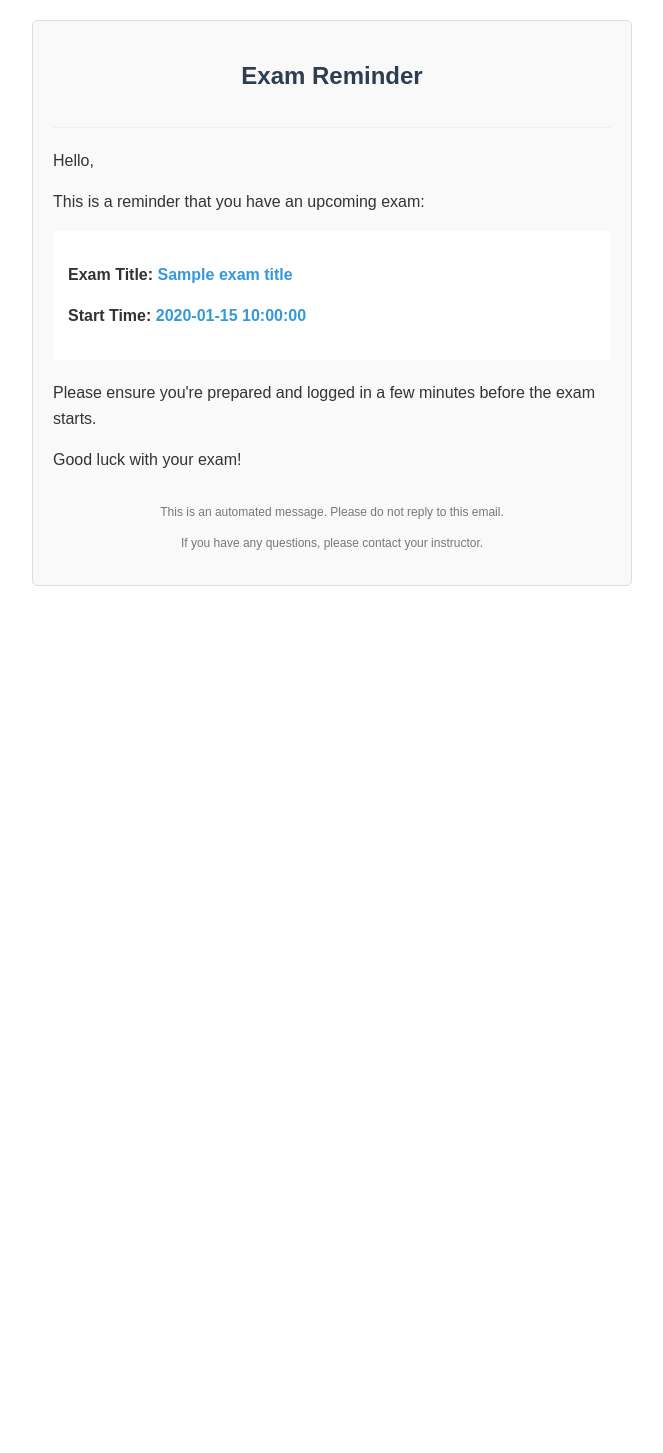
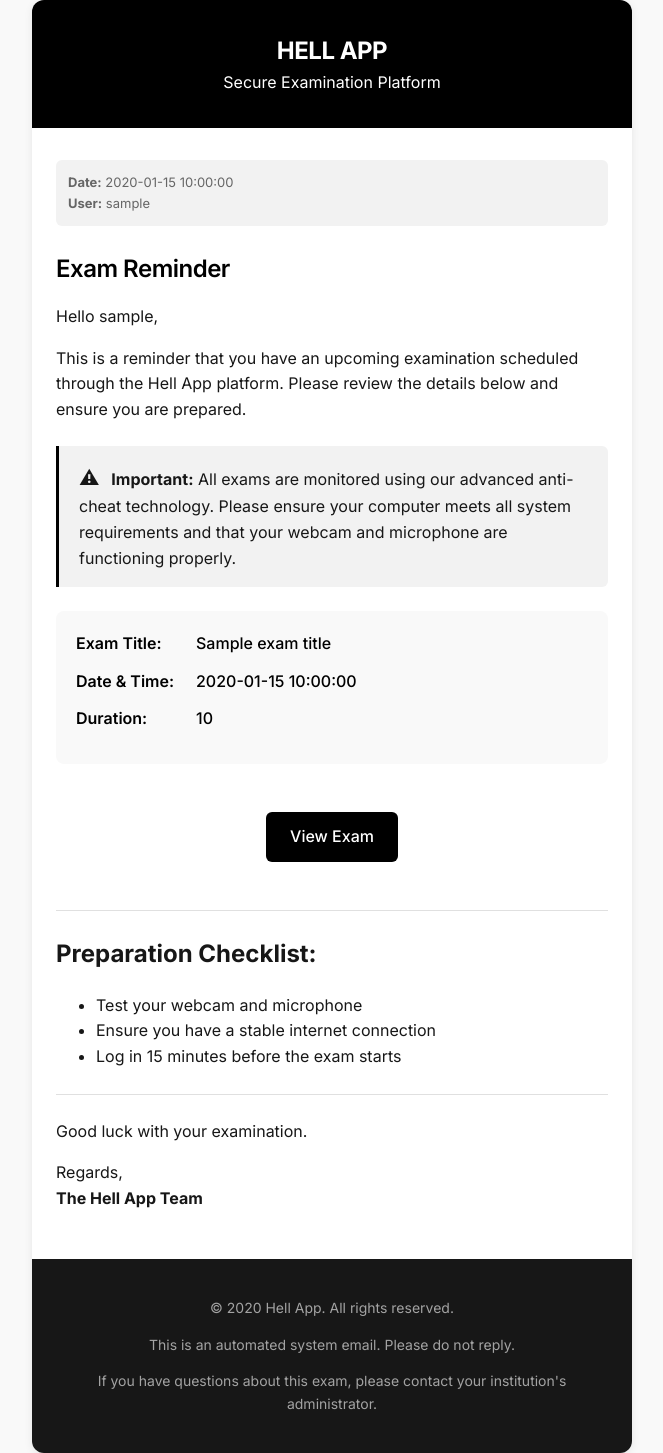
Before and after one commit to LilConsul/hell-app, a Python web app: template backend/app/celery/tasks/email_tasks/templates/exam_reminder.html in a window 1280 px wide. Shown: the whole page, without its empty margins (308-971 px from the left). Before the commit the page ends 586 px from the top, so only its background shows below. Run offline with Jinja, Linux system fonts and the light colour scheme; the template is opened without the code that fills it: most values are stand-ins (such as "Sample title", 1, 10 or a date in 2020).

Commit message:
Update .env variables, enhance email templates
git push

```diff
--- a/backend/app/auth/service.py
+++ b/backend/app/auth/service.py
@@ -126,7 +126,8 @@ class AuthService:
             user_id=user.id, token_type="password_reset"
         )
 
-        link = f"{settings.PASSWORD_RESET_URL}/{password_reset_token}"
+        link = settings.PASSWORD_RESET_URL
+        link = link.format(token=password_reset_token)
         username = (
             user.first_name + " " + user.last_name
             if user.first_name and user.last_name
--- a/backend/app/celery/tasks/email_tasks/templates/exam_reminder.html
+++ b/backend/app/celery/tasks/email_tasks/templates/exam_reminder.html
@@ -1,75 +1,224 @@
 <!DOCTYPE html>
-<html>
+<html lang="en">
 <head>
-    <meta charset="utf-8">
+    <meta charset="UTF-8">
     <meta name="viewport" content="width=device-width, initial-scale=1.0">
-    <title>Exam Reminder</title>
+    <title>Exam Reminder - Hell App</title>
     <style>
+        @import url('https://fonts.googleapis.com/css2?family=Inter:wght@300;400;500;600;700&display=swap');
+
         body {
-            font-family: Arial, sans-serif;
+            margin: 0;
+            padding: 0;
+            font-family: 'Inter', -apple-system, BlinkMacSystemFont, 'Segoe UI', Roboto, sans-serif;
+            background-color: #f9f9f9;
+            color: #171717;
+            -webkit-text-size-adjust: none;
+            -ms-text-size-adjust: none;
             line-height: 1.6;
-            color: #333;
+        }
+
+        .email-container {
             max-width: 600px;
             margin: 0 auto;
+            background-color: #ffffff;
+            border-radius: 12px;
+            overflow: hidden;
+            box-shadow: 0 2px 8px rgba(0, 0, 0, 0.08);
+        }
+
+        .header {
+            background-color: #000000;
+            padding: 32px 24px;
+            text-align: center;
+            color: white;
+        }
+
+        .logo {
+            font-size: 24px;
+            font-weight: 700;
+            letter-spacing: -0.5px;
+        }
+
+        .content {
+            padding: 32px 24px;
+        }
+
+        h1 {
+            color: #000000;
+            margin-top: 0;
+            font-weight: 600;
+            font-size: 24px;
+            letter-spacing: -0.5px;
+        }
+
+        .info-box {
+            background-color: #f2f2f2;
+            border-left: 3px solid #000000;
+            padding: 16px 20px;
+            margin: 24px 0;
+            border-radius: 0 6px 6px 0;
+        }
+
+        .exam-details {
+            background-color: #f9f9f9;
+            border-radius: 8px;
             padding: 20px;
+            margin: 24px 0;
         }
-        .container {
-            background-color: #f9f9f9;
-            border: 1px solid #ddd;
-            border-radius: 5px;
-            padding: 20px;
+
+        .exam-item {
+            display: flex;
+            margin-bottom: 12px;
+            align-items: flex-start;
         }
-        .header {
+
+        .exam-label {
+            font-weight: 600;
+            min-width: 120px;
+            color: #000000;
+        }
+
+        .exam-value {
+            font-weight: 500;
+            color: #000000;
+        }
+
+        .divider {
+            height: 1px;
+            background-color: #e0e0e0;
+            margin: 24px 0;
+        }
+
+        .footer {
+            background-color: #171717;
+            color: #a3a3a3;
+            padding: 24px;
             text-align: center;
-            padding-bottom: 15px;
-            border-bottom: 1px solid #eee;
-            margin-bottom: 20px;
+            font-size: 14px;
         }
-        .exam-details {
-            background-color: #fff;
-            padding: 15px;
-            border-radius: 4px;
-            margin-bottom: 20px;
+
+        .metadata {
+            background-color: #f2f2f2;
+            padding: 12px;
+            border-radius: 6px;
+            margin-bottom: 24px;
+            font-size: 13px;
+            color: #666;
         }
-        .footer {
-            font-size: 12px;
-            text-align: center;
-            margin-top: 30px;
-            color: #777;
+
+        .button {
+            display: inline-block;
+            background-color: #000000;
+            color: white;
+            text-decoration: none;
+            padding: 12px 24px;
+            border-radius: 6px;
+            font-weight: 500;
+            margin: 24px 0;
         }
-        h1 {
-            color: #2c3e50;
-            font-size: 24px;
+
+        .button:hover {
+            background-color: #333333;
         }
-        .highlight {
-            font-weight: bold;
-            color: #3498db;
+
+        .important-icon {
+            font-size: 20px;
+            margin-right: 8px;
+        }
+
+        @media screen and (max-width: 480px) {
+            .email-container {
+                width: 100% !important;
+                border-radius: 0;
+            }
+
+            .content {
+                padding: 24px 16px;
+            }
+
+            .exam-item {
+                flex-direction: column;
+            }
+
+            .exam-label {
+                margin-bottom: 4px;
+            }
+
+            .button {
+                display: block;
+                text-align: center;
+            }
         }
     </style>
 </head>
 <body>
-    <div class="container">
-        <div class="header">
-            <h1>Exam Reminder</h1>
+<div class="email-container">
+    <div class="header">
+        <div class="logo">HELL APP</div>
+        <div>Secure Examination Platform</div>
+    </div>
+
+    <div class="content">
+        <div class="metadata">
+            <strong>Date:</strong> {{datetime}}<br>
+            <strong>User:</strong> {{username}}
         </div>
 
-        <p>Hello,</p>
+        <h1>Exam Reminder</h1>
 
-        <p>This is a reminder that you have an upcoming exam:</p>
+        <p>Hello {{username}},</p>
+
+        <p>This is a reminder that you have an upcoming examination scheduled through the Hell App platform. Please
+            review the details below and ensure you are prepared.</p>
+
+        <div class="info-box">
+            <strong><span class="important-icon">&#9888;</span> Important:</strong> All exams are monitored using our
+            advanced anti-cheat technology. Please ensure your computer meets all system requirements and that your
+            webcam and microphone are functioning properly.
+        </div>
 
         <div class="exam-details">
-            <p><strong>Exam Title:</strong> <span class="highlight">{{ exam_title }}</span></p>
-            <p><strong>Start Time:</strong> <span class="highlight">{{ start_time }}</span></p>
+            <div class="exam-item">
+                <div class="exam-label">Exam Title:</div>
+                <div class="exam-value">{{ exam_title }}</div>
+            </div>
+            <div class="exam-item">
+                <div class="exam-label">Date & Time:</div>
+                <div class="exam-value">{{ start_time }}</div>
+            </div>
+            <div class="exam-item">
+                <div class="exam-label">Duration:</div>
+                <div class="exam-value">{{ duration }}</div>
+            </div>
         </div>
 
-        <p>Please ensure you're prepared and logged in a few minutes before the exam starts.</p>
+        <div style="text-align: center;">
+            <a href="{{ exam_link }}" class="button">View Exam</a>
+        </div>
 
-        <p>Good luck with your exam!</p>
+        <div class="divider"></div>
 
-        <div class="footer">
-            <p>This is an automated message. Please do not reply to this email.</p>
-            <p>If you have any questions, please contact your instructor.</p>
-        </div>
+        <h2>Preparation Checklist:</h2>
+        <ul>
+            <li>Test your webcam and microphone</li>
+            <li>Ensure you have a stable internet connection</li>
+            <li>Log in 15 minutes before the exam starts</li>
+        </ul>
+
+        <div class="divider"></div>
+
+        <p>Good luck with your examination.</p>
+
+        <p>Regards,<br>
+            <strong>The Hell App Team</strong></p>
     </div>
+
+    <div class="footer">
+        <p>© {{year}} Hell App. All rights reserved.</p>
+        <p>This is an automated system email. Please do not reply.</p>
+        <p>If you have questions about this exam, please contact your institution's administrator.</p>
+    </div>
+</div>
 </body>
 </html>
--- a/backend/app/exam/teacher/collections_router.py
+++ b/backend/app/exam/teacher/collections_router.py
@@ -49,7 +49,7 @@ async def get_teacher_collections(
     )
 
 
-@router.get("/public", response_model=BaseReturn[List[JustCollection]])
+@router.get("/public", response_model=BaseReturn[List[JustCollection]] | BaseReturn[List[None]])
 async def get_public_collections(
     collection_service: CollectionService = Depends(get_collection_service),
 ):
```
Also changed, not shown: backend/app/auth/models.py (+11 -1 lines), backend/app/celery/tasks/email_tasks/templates/welcome.html (+23 -2 lines), backend/app/exam/teacher/services.py (+18 -6 lines), backend/app/settings.py (+13 -0 lines), docker-compose.yaml (+10 -4 lines), 1 other file.
